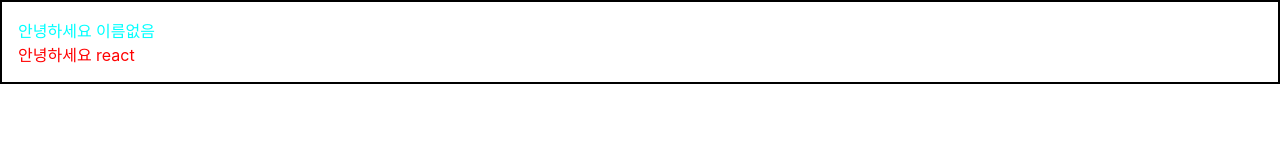
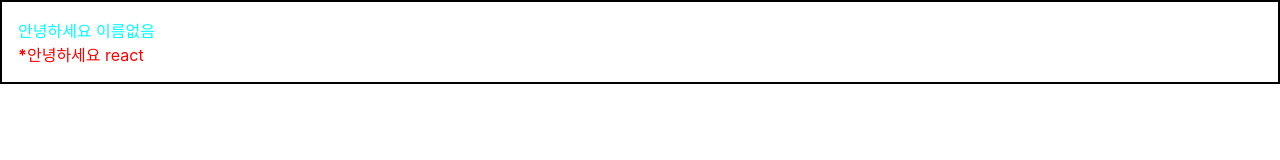
Before and after one commit to hwimin-kim/react-tutorial, a React (Create React App) app in the folder begin-react/: page / in a window 1280 px wide. Shown: the top 160 px of the page. Built offline with nearby package versions, Linux system fonts and the light colour scheme.

Commit message:
조건부 렌더링

```diff
--- a/begin-react/src/App.js
+++ b/begin-react/src/App.js
@@ -5,7 +5,7 @@
   return (
     <Wrapper>
       <Hello color="aqua"></Hello>
-      <Hello name="react" color="red" />
+      <Hello name="react" color="red" isSpecial />
     </Wrapper>
   );
 }
--- a/begin-react/src/Hello.js
+++ b/begin-react/src/Hello.js
@@ -1,7 +1,12 @@
 import React from "react";
 
-function Hello({ name, color }) {
-  return <div style={{ color }}>안녕하세요 {name}</div>; // jsx
+function Hello({ name, color, isSpecial }) {
+    return (
+        <div style={{ color }}>
+            {isSpecial && <b>*</b>}
+            안녕하세요 {name}
+        </div>
+    );
 }
 
 export default Hello;
--- a/begin-react/src/Wrapper.js
+++ b/begin-react/src/Wrapper.js
@@ -6,7 +6,7 @@
         padding: 16
     };
 
-  return <div style={style}>{children}</div>;
+    return <div style={style}>{children}</div>;
 }
 
 export default Wrapper;
```
